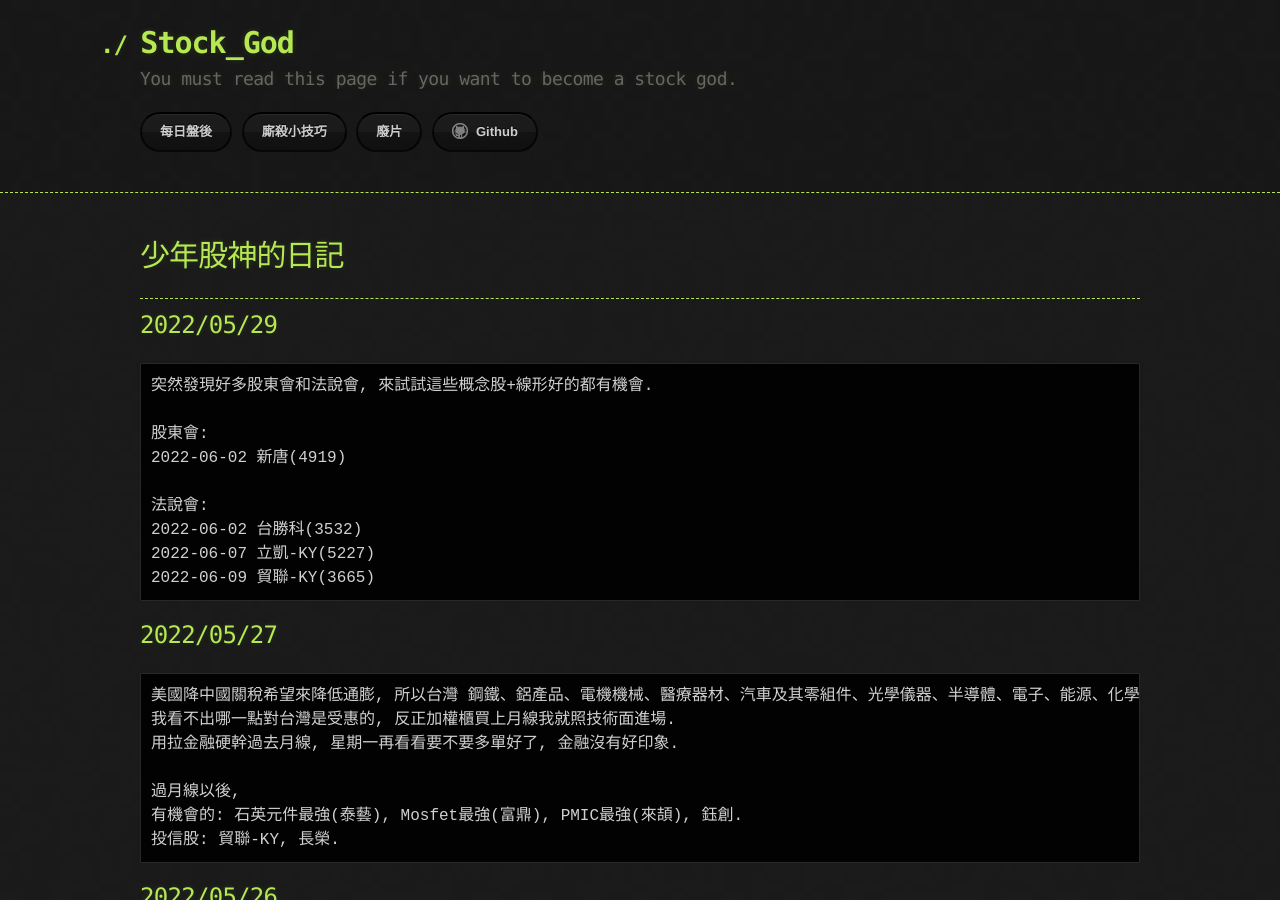
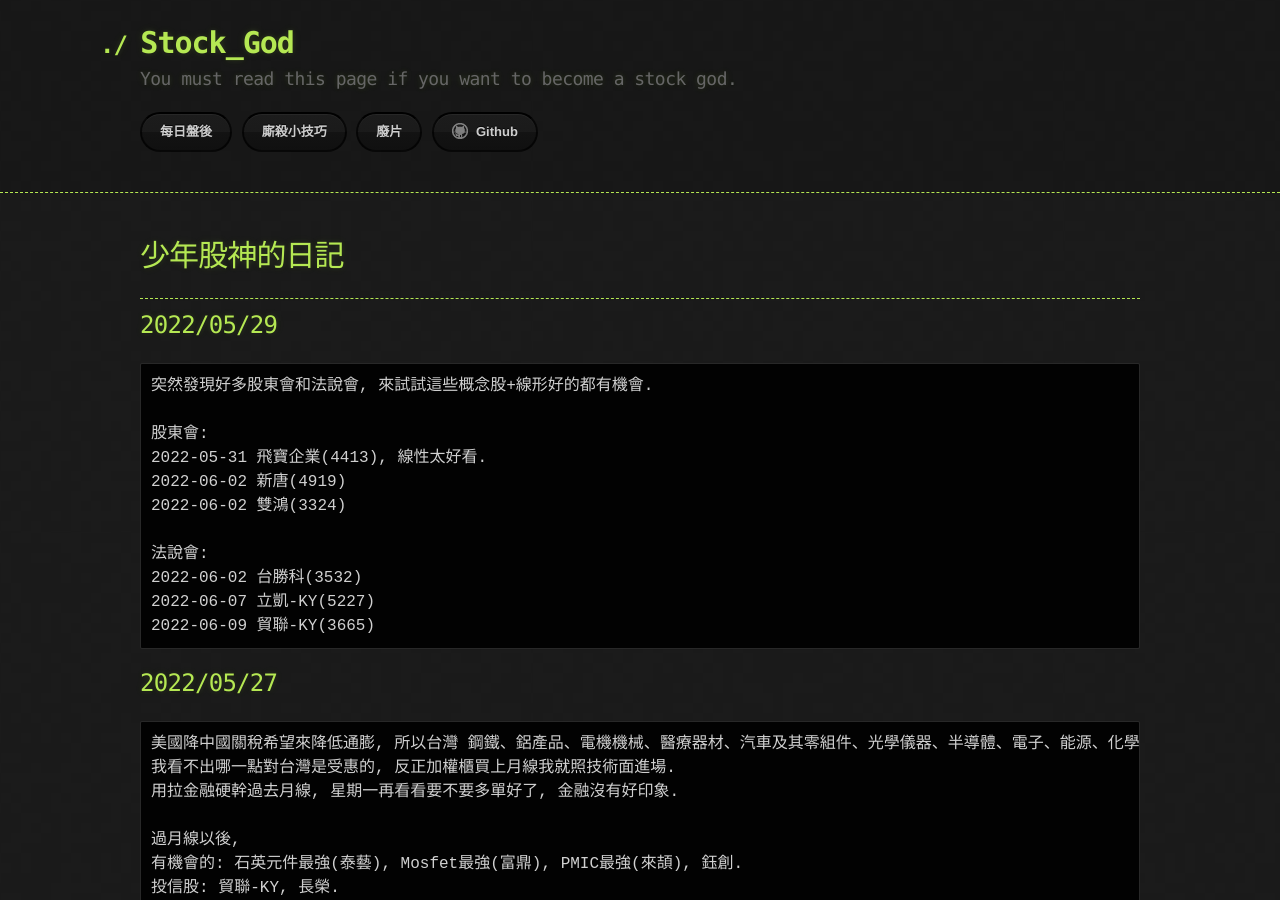
Before and after one commit to lepg5487/Stock_God, a Jekyll site: the page built from index.md, in a window 1280 px wide and 900 px high. Built offline with Jekyll 4.4.1, drawn with Linux system fonts in a browser that asks for light colours; our own code applies the rules of GitHub Pages for plain Markdown files.

Commit message:
Update index.md

```diff
--- a/index.md
+++ b/index.md
@@ -11,7 +11,9 @@ layout: testlayouts
 突然發現好多股東會和法說會, 來試試這些概念股+線形好的都有機會.
 
 股東會:
+2022-05-31 飛寶企業(4413), 線性太好看.
 2022-06-02 新唐(4919)
+2022-06-02 雙鴻(3324)
 
 法說會:
 2022-06-02 台勝科(3532)
```
